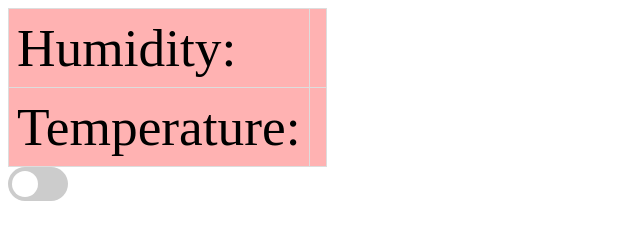
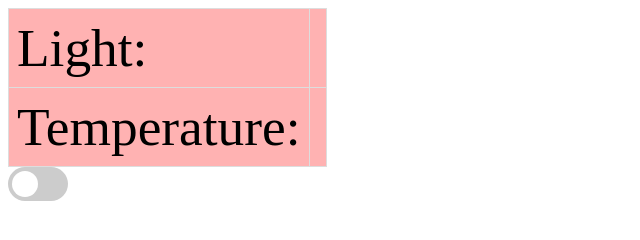
Before and after one commit to blackevil245/iot-front-back-proj, a website: page Team_Fan.html in a window 1280 px wide. Shown: the whole page, without its empty margins (0-640 px from the left). Drawn offline with Linux system fonts and the light colour scheme.

Commit message:
Update Team_Fan.html

```diff
--- a/Team_Fan.html
+++ b/Team_Fan.html
@@ -9,7 +9,7 @@
 
 <table style = "width:100px">
 	<tr>
-		<td> Humidity: </td>
+		<td> Light: </td>
 		<td> </td>
 	</tr>
 	<tr>
```
